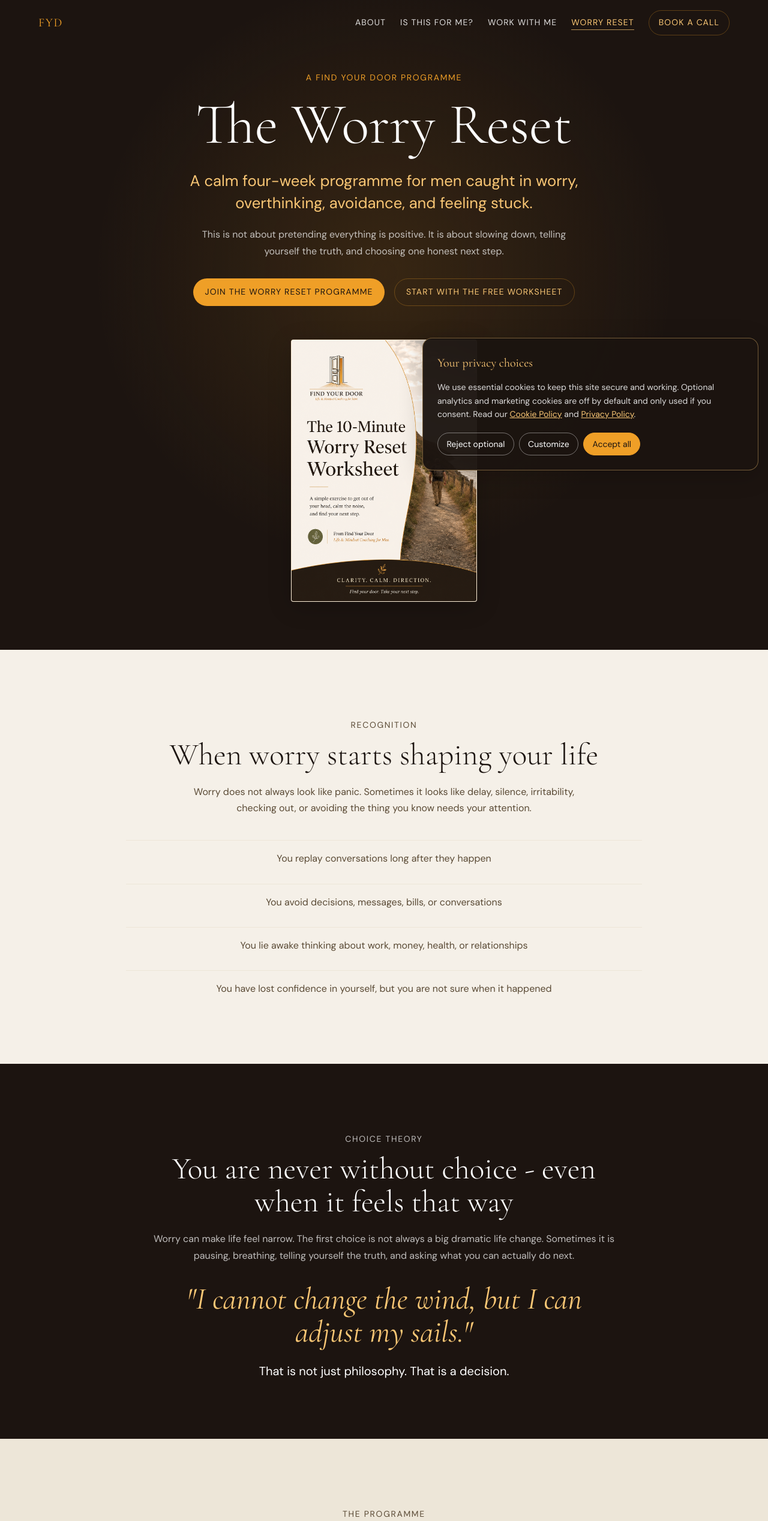
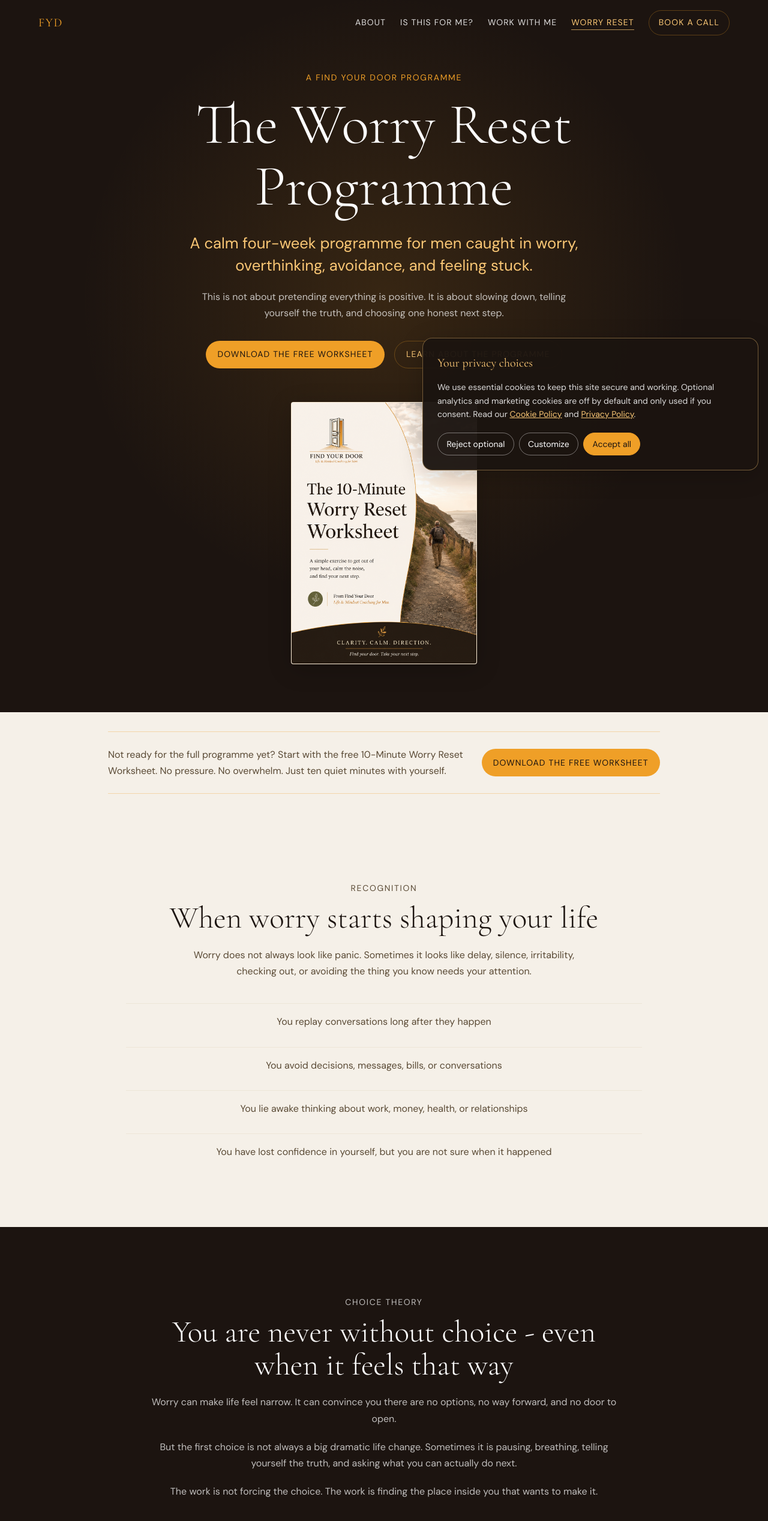
Before and after one commit to TerryLoc/findyourdoor, a React (Vite) app: page /services/the-worry-reset-programme in a window 1280 px wide. Shown: the top 2535 px of the page at 60% size. Built offline with nearby package versions, Linux system fonts and the light colour scheme.

Commit message:
feat: enhance Worry Reset Programme page with detailed descriptions and new sections

```diff
--- a/src/pages/WorryResetProgramme.jsx
+++ b/src/pages/WorryResetProgramme.jsx
@@ -9,7 +9,7 @@ const worksheetCover = '/10min%20WRW%20p1.png';
 const programmeSchema = {
   '@context': 'https://schema.org',
   '@type': 'Course',
-  name: 'The Worry Reset',
+  name: 'The Worry Reset Programme',
   description:
     'A calm, practical four-week programme from Find Your Door for men who feel stuck in worry, overthinking, avoidance, procrastination, or loss of confidence.',
   provider: {
@@ -65,11 +65,13 @@ const weeks = [
 ];
 
 const included = [
-  '8 guided modules',
+  '8 calm, guided modules',
+  '2 modules released each week',
   'Short video lessons',
-  'Audio reflections',
+  'Audio reflections for quiet reflection',
   'Downloadable worksheets',
-  'The DOOR Method',
+  'The DOOR Method framework',
+  'Practical exercises for worry and avoidance',
   'A 30-day reset plan',
 ];
 
@@ -78,6 +80,13 @@ const fitItems = [
   'You want a calm, practical way to handle worry',
   'You are willing to pause and be honest with yourself',
   'You want one small step instead of trying to fix everything overnight',
+];
+
+const notFitItems = [
+  'You are looking for a quick fix',
+  'You want someone else to make your choices for you',
+  'You need therapy, clinical treatment, or urgent support',
+  'You are not willing to pause and reflect honestly',
 ];
 
 function ButtonLink({ href, children, variant = 'primary' }) {
@@ -105,9 +114,10 @@ function WorksheetOptIn() {
   if (submitted) {
     return (
       <div className={styles.formSuccess} role="status">
-        <p>Thank you. Your worksheet is on its way.</p>
+        <p>Thank you. Your details have been received.</p>
         <span>
-          Take your time with it. Ten quiet minutes is enough to begin.
+          Once the worksheet delivery is connected, this will send
+          automatically.
         </span>
       </div>
     );
@@ -150,6 +160,7 @@ function WorryResetProgramme() {
     window.scrollTo(0, 0);
   }, []);
 
+  // Temporary join link. Replace with checkout, booking, or contact route before launch if available.
   const joinHref = `mailto:${SITE.email}?subject=The%20Worry%20Reset%20Programme`;
 
   return (
@@ -166,7 +177,7 @@ function WorryResetProgramme() {
           <div className="container">
             <div className={styles.heroContent}>
               <p className={styles.eyebrow}>A Find Your Door Programme</p>
-              <h1>The Worry Reset</h1>
+              <h1>The Worry Reset Programme</h1>
               <p className={styles.subheadline}>
                 A calm four-week programme for men caught in worry,
                 overthinking, avoidance, and feeling stuck.
@@ -177,11 +188,11 @@ function WorryResetProgramme() {
                 honest next step.
               </p>
               <div className={styles.actions}>
-                <ButtonLink href={joinHref}>
-                  Join The Worry Reset Programme
+                <ButtonLink href="#worksheet">
+                  Download the Free Worksheet
                 </ButtonLink>
-                <ButtonLink href="#worksheet" variant="secondary">
-                  Start with the Free Worksheet
+                <ButtonLink href="#programme" variant="secondary">
+                  Learn About the Programme
                 </ButtonLink>
               </div>
             </div>
@@ -192,6 +203,19 @@ function WorryResetProgramme() {
                 alt="The 10-Minute Worry Reset Worksheet"
               />
             </figure>
+          </div>
+        </section>
+
+        <section className={styles.softEntry}>
+          <div className="container">
+            <p>
+              Not ready for the full programme yet? Start with the free
+              10-Minute Worry Reset Worksheet. No pressure. No overwhelm. Just
+              ten quiet minutes with yourself.
+            </p>
+            <ButtonLink href="#worksheet">
+              Download the Free Worksheet
+            </ButtonLink>
           </div>
         </section>
 
@@ -223,10 +247,17 @@ function WorryResetProgramme() {
                 You are never without choice - even when it feels that way
               </h2>
               <p>
-                Worry can make life feel narrow. The first choice is not always
-                a big dramatic life change. Sometimes it is pausing, breathing,
-                telling yourself the truth, and asking what you can actually do
-                next.
+                Worry can make life feel narrow. It can convince you there are
+                no options, no way forward, and no door to open.
+              </p>
+              <p>
+                But the first choice is not always a big dramatic life change.
+                Sometimes it is pausing, breathing, telling yourself the truth,
+                and asking what you can actually do next.
+              </p>
+              <p>
+                The work is not forcing the choice. The work is finding the
+                place inside you that wants to make it.
               </p>
               <blockquote>
                 &quot;I cannot change the wind, but I can adjust my sails.&quot;
@@ -234,6 +265,27 @@ function WorryResetProgramme() {
               <p className={styles.decision}>
                 That is not just philosophy. That is a decision.
               </p>
+            </div>
+          </div>
+        </section>
+
+        <section className={styles.videoSection}>
+          <div className="container section-pad">
+            <div className={styles.centerBlock}>
+              <p className={styles.eyebrow}>A message from Terry</p>
+              <h2>This is not about fixing you</h2>
+              <p>
+                It is about helping you pause, tell yourself the truth, and find
+                the next door.
+              </p>
+            </div>
+
+            <div
+              className={styles.videoPlaceholder}
+              role="img"
+              aria-label="Promo video coming soon"
+            >
+              <span>Promo video coming soon</span>
             </div>
           </div>
         </section>
@@ -306,6 +358,10 @@ function WorryResetProgramme() {
                   The 10-Minute Worry Reset Worksheet helps you get out of your
                   head, calm the noise, and find one honest next step.
                 </p>
+                <p>
+                  If it helps, the full programme gives you the deeper four-week
+                  path.
+                </p>
                 <WorksheetOptIn />
                 <p className={styles.quietLine}>
                   No pressure. No overwhelm. Just ten quiet minutes with
@@ -350,6 +406,15 @@ function WorryResetProgramme() {
                     ))}
                   </ul>
                 </div>
+
+                <div className={styles.fitBox}>
+                  <h3>This may not be for you if:</h3>
+                  <ul>
+                    {notFitItems.map((item) => (
+                      <li key={item}>{item}</li>
+                    ))}
+                  </ul>
+                </div>
               </div>
             </div>
           </div>
@@ -371,20 +436,22 @@ function WorryResetProgramme() {
                 Download the Free Worksheet
               </ButtonLink>
             </div>
-          </div>
-        </section>
 
-        <section className={styles.disclaimer}>
-          <div className="container">
-            <p>
-              The Worry Reset Programme and 10-Minute Worry Reset Worksheet are
-              for reflection, education, and personal development. They are not
-              therapy, medical advice, or a replacement for professional mental
-              health support. If anxiety feels severe, persistent, unmanageable,
-              or you feel at risk of harming yourself or someone else, please
-              contact a qualified health professional or emergency support
-              service in your area.
-            </p>
+            <aside
+              className={styles.disclaimer}
+              aria-label="Important programme note"
+            >
+              <h3>Important note</h3>
+              <p>
+                The Worry Reset Programme and 10-Minute Worry Reset Worksheet
+                are for reflection, education, and personal development. They
+                are not therapy, medical advice, or a replacement for
+                professional mental health support. If anxiety feels severe,
+                persistent, unmanageable, or you feel at risk of harming
+                yourself or someone else, please contact a qualified health
+                professional or emergency support service in your area.
+              </p>
+            </aside>
           </div>
         </section>
       </main>
--- a/src/pages/WorryResetProgramme.module.css
+++ b/src/pages/WorryResetProgramme.module.css
@@ -22,8 +22,7 @@
 .heroContent,
 .centerBlock,
 .choiceBlock,
-.programmeIntro,
-.finalCta {
+.programmeIntro {
   max-width: 780px;
   margin: 0 auto;
   text-align: center;
@@ -139,6 +138,28 @@
   background: var(--color-parchment);
 }
 
+.softEntry {
+  background: var(--color-parchment);
+  padding: var(--space-8) 0;
+}
+
+.softEntry :global(.container) {
+  max-width: 920px;
+  display: grid;
+  gap: var(--space-5);
+  align-items: center;
+  border-top: 1px solid rgba(239, 159, 39, 0.32);
+  border-bottom: 1px solid rgba(239, 159, 39, 0.32);
+  padding-block: var(--space-6);
+  text-align: center;
+}
+
+.softEntry p {
+  max-width: 680px;
+  margin: 0 auto;
+  color: var(--color-text-mid);
+}
+
 .centerBlock h2,
 .programmeIntro h2,
 .worksheetContent h2,
@@ -171,8 +192,7 @@
 }
 
 .choiceSection,
-.finalCta,
-.disclaimer {
+.finalCta {
   background: var(--color-earth);
   color: var(--color-white);
 }
@@ -204,6 +224,32 @@
 
 .programmeSection {
   background: var(--color-parchment-mid);
+}
+
+.videoSection {
+  background: var(--color-parchment);
+}
+
+.videoPlaceholder {
+  max-width: 900px;
+  aspect-ratio: 16 / 9;
+  margin: var(--space-10) auto 0;
+  display: grid;
+  place-items: center;
+  border: 1px solid rgba(239, 159, 39, 0.36);
+  border-radius: var(--radius-md);
+  background:
+    linear-gradient(
+      180deg,
+      rgba(255, 255, 255, 0.64),
+      rgba(245, 240, 232, 0.92)
+    ),
+    var(--color-parchment);
+  box-shadow: var(--shadow-sm);
+  color: var(--color-text-muted);
+  font-family: var(--font-display);
+  font-size: var(--text-2xl);
+  text-align: center;
 }
 
 .programmeGrid,
@@ -423,8 +469,18 @@
   color: var(--color-amber);
 }
 
+.fitBox + .fitBox li::before {
+  content: '-';
+  color: var(--color-text-muted);
+}
+
 .finalCta {
-  padding: var(--space-24) 0;
+  padding: var(--space-24) 0 var(--space-12);
+  text-align: center;
+}
+
+.finalCta :global(.container) {
+  max-width: 980px;
 }
 
 .finalCta h2 {
@@ -437,17 +493,38 @@
 }
 
 .disclaimer {
-  padding: var(--space-8) 0;
-  border-top: var(--border-subtle);
+  max-width: 900px;
+  margin: var(--space-12) auto 0;
+  border: 1px solid rgba(239, 159, 39, 0.28);
+  border-radius: var(--radius-md);
+  background: rgba(255, 255, 255, 0.06);
+  padding: var(--space-6);
+  text-align: left;
+}
+
+.disclaimer h3 {
+  color: var(--color-amber-warm);
+  font-size: var(--text-base);
+  font-weight: 500;
 }
 
 .disclaimer p {
-  max-width: 900px;
-  color: rgba(255, 255, 255, 0.58);
+  margin-top: var(--space-3);
+  color: rgba(255, 255, 255, 0.78);
   font-size: var(--text-sm);
+  line-height: 1.75;
 }
 
 @media (min-width: 820px) {
+  .softEntry :global(.container) {
+    grid-template-columns: 1fr auto;
+    text-align: left;
+  }
+
+  .softEntry p {
+    margin: 0;
+  }
+
   .programmeGrid,
   .worksheetGrid,
   .aboutGrid {
```
